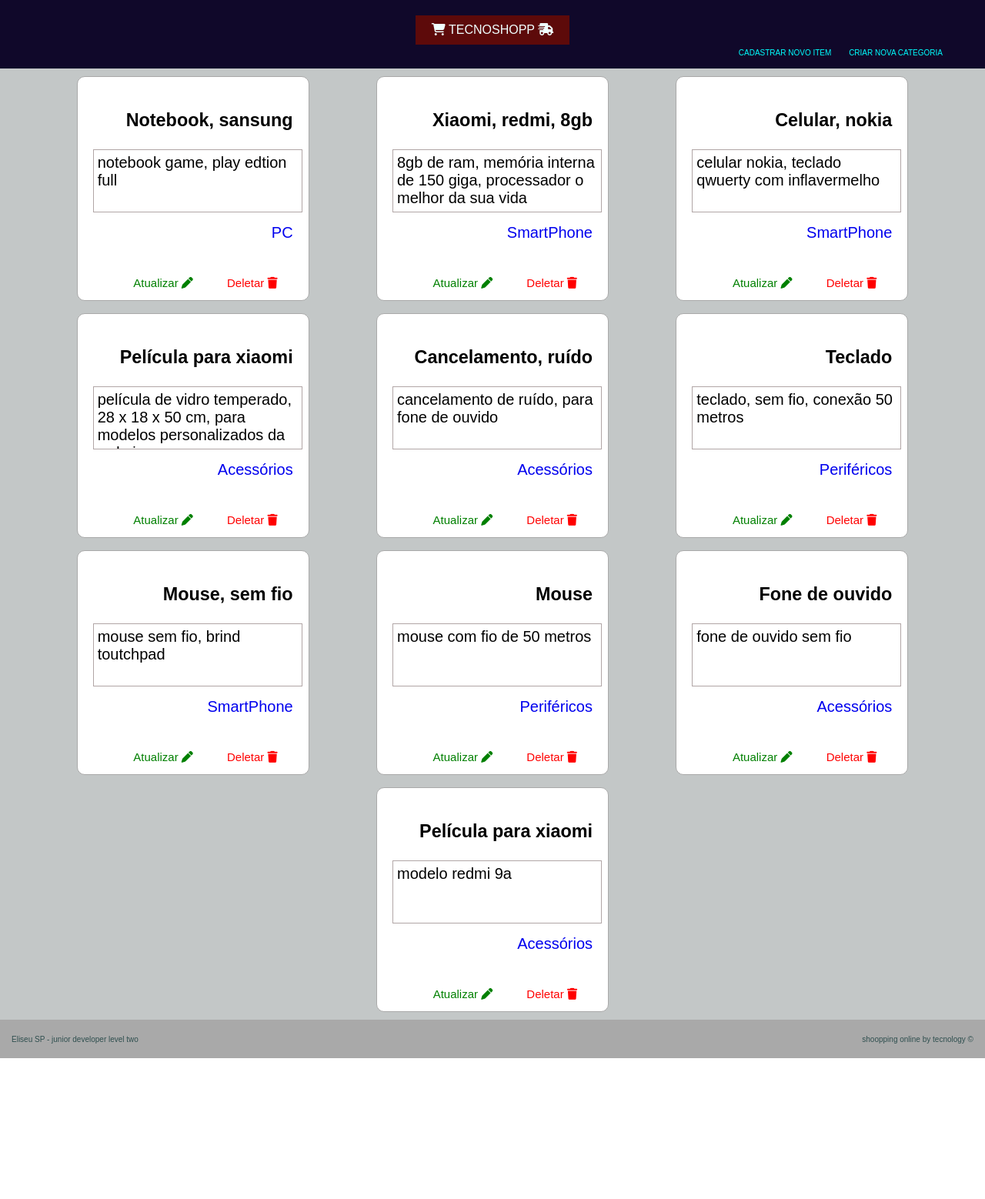
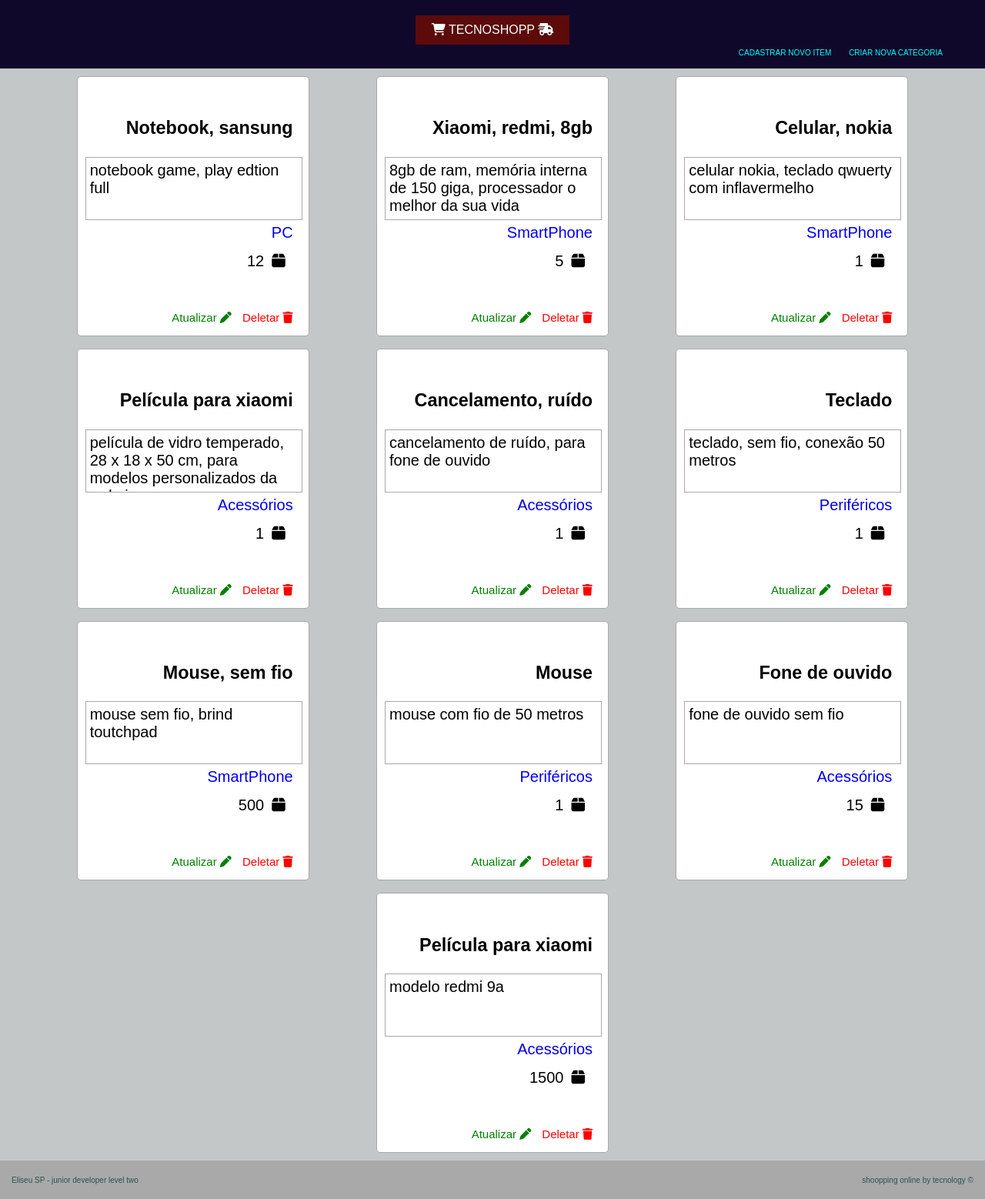
Before and after one commit to Elisp12/tecnoShopp, a Django app: page / in a window 1280 px wide. Shown: the whole page at 77% size. Before the commit the page ends 1375 px from the top, so only its background shows below. Run offline with Django 5.2, Linux system fonts and the light colour scheme; data comes from the database, SQL or seed files in the repository; both versions use the stored data as it was after the commit.

Commit message:
adiciondo quantidade no produto

```diff
--- a/static/css/style.css
+++ b/static/css/style.css
@@ -77,22 +77,22 @@ main {
     font-size: 20px;
     margin: auto;
     width: 300px;
-    height: 290px;
+    height: auto;
     border: 1px solid darkgray;
-    border-radius: 10px;
+    border-radius: 5px;
 
 }
 
 .card ul {
     list-style: none;
     text-align: end;
-    margin: 10px;
+    margin-right: 10px;
     padding: 10px;
     display: block;
 }
 
 .card ul li {
-    margin-bottom: 15px;
+    margin-bottom: 5px;
 }
 
 .descricao {
@@ -112,14 +112,24 @@ main {
     font-weight: bold;
 }
 
+.quantidade-input{
+    margin-bottom: 5px;
+    width: 60px;
+}
+
+.quantidade i {
+    padding: 5px;
+    margin: 5px;
+}
+
 .card-link {
     text-align: end;
     font-size: 15px;
-    margin: 10px;
+    margin: 5px;
     padding : 10px;
 }
 .card-link a {
-    margin: 20px;
+    margin: 5px;
 }
 
 .card-link-atualizar {
--- a/tecno/models.py
+++ b/tecno/models.py
@@ -13,6 +13,7 @@ class Produto(models.Model):
     nome = models.CharField(max_length=50, null=False)
     descricao = models.TextField()
     categoria = models.ForeignKey(Categoria, on_delete= models.CASCADE)
+    quantidade = models.IntegerField()
 
     def __str__(self):
         return self.nome
--- a/tecno/views/atualizar_produto.py
+++ b/tecno/views/atualizar_produto.py
@@ -6,11 +6,12 @@ def atualizar_produto(request, index):
     nome = request.POST.get('nome')
     descricao = request.POST.get('descricao')
     categoria = request.POST.get('categoria')
+    quantidade = request.POST.get('quantidade')
 
     produto = Produto.objects.filter(index = index)
 
     if request.method == 'POST':
-        Produto.objects.filter(index = index).update(nome = nome, descricao = descricao, categoria = Categoria.objects.get(index = categoria))
+        Produto.objects.filter(index = index).update(nome = nome, descricao = descricao, categoria = Categoria.objects.get(index = categoria), quantidade = quantidade)
         return redirect('lista_produto')
 
     lista_categoria = Categoria.objects.all()
--- a/tecno/views/criar_produto.py
+++ b/tecno/views/criar_produto.py
@@ -7,9 +7,10 @@ def criar_produto(request):
     nome = request.POST.get('nome')
     descricao = request.POST.get('descricao')
     categoria = request.POST.get('categoria')
+    quantidade = request.POST.get('quantidade')
 
     if request.method == 'POST':
-        Produto.objects.create(nome = nome, descricao = descricao, categoria = Categoria.objects.get(index = categoria))
+        Produto.objects.create(nome = nome, descricao = descricao, categoria = Categoria.objects.get(index = categoria), quantidade = quantidade)
         return redirect('lista_produto')
 
     lista_categoria = Categoria.objects.all()
--- a/templates/produto/atualizar_produto.html
+++ b/templates/produto/atualizar_produto.html
@@ -18,6 +18,8 @@
                         <option value="{{ cat.index }}">{{ cat.nome }}</option>
                     {% endfor %}
                 </select>
+                <label for="quantidade">Quantidade</label>
+                <input class="quantidade-input" type="number" min="0" max="2000" name="quantidade" id="quantidade" value="{{p.quantidade}}" required>
                 <div>
                     <input type="submit" value="Atualizar">
                 </div>
--- a/templates/produto/criar_produto.html
+++ b/templates/produto/criar_produto.html
@@ -17,6 +17,8 @@
                     <option value="{{ cat.index }}">{{ cat.nome }}</option>
                 {% endfor %}
             </select>
+            <label for="quantidade">Quantidade</label>
+            <input class="quantidade-input" type="number" min="0" max="2000" name="quantidade" id="quantidade" required>
             <div>
                 <input type="submit" value="Criar">
                 <input type="reset" value="Limpar">
--- a/templates/produto/lista_produto.html
+++ b/templates/produto/lista_produto.html
@@ -8,7 +8,7 @@
                     <li><h3>{{ lp.nome }}</h3></li>
                     <li class="descricao">{{ lp.descricao }}</li>
                     <li class="card-categoria"><a href="/categoria/produto/{{lp.categoria.index}}/">{{ lp.categoria.nome }}</a></li>
-
+                    <li class="quantidade">{{lp.quantidade}}<i class="fa-solid fa-box"></i></li>
                 </ul>
 
                 <div class="card-link">
```
Also changed, not shown: db.sqlite3, tecno/migrations/0002_produto_quantidade.py (added).
